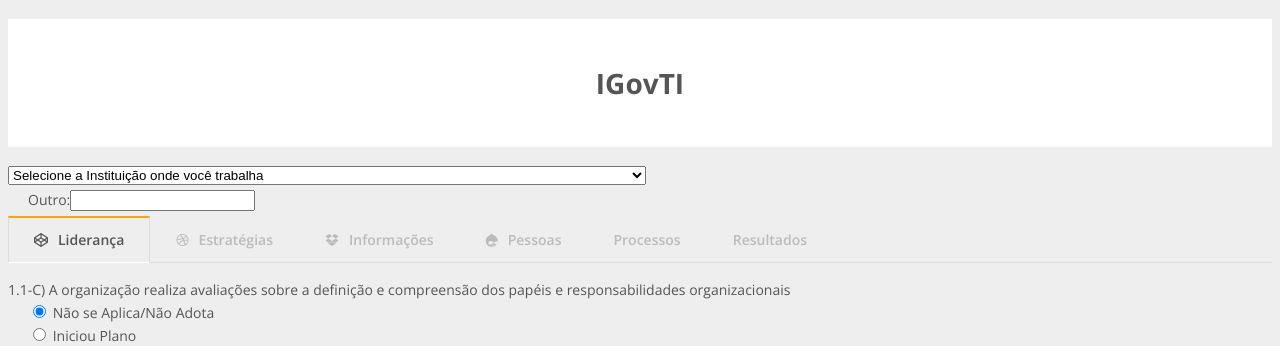
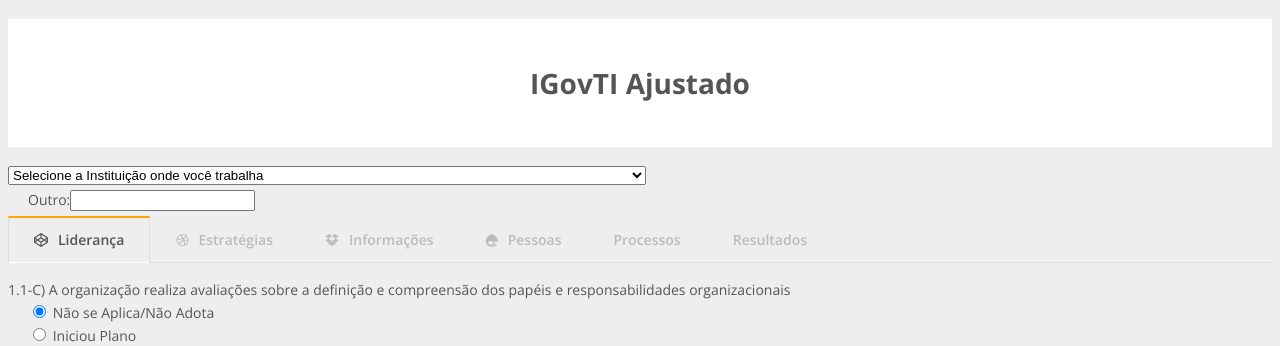
Before and after one commit to cortesf/igovti, a PHP site: page / in a window 1280 px wide. Shown: the top 346 px of the page. Run offline with PHP 8.4, Linux system fonts and the light colour scheme; data comes from the database, SQL or seed files in the repository; a stand-in replaces the project's code that opens the database connection; some libraries are stand-ins or nearby versions.

Commit message:
Update index.php

```diff
--- a/index.php
+++ b/index.php
@@ -51,7 +51,7 @@ if (!file_exists($config) && $_SERVER['REQUEST_METHOD'] === 'POST') {
 }
 ?>
 <body>
-  <h1 style="background-color: #fff; font-weight: bold;">IGovTI</h1>
+  <h1 style="background-color: #fff; font-weight: bold;">IGovTI Ajustado</h1>
   <form action="proccess.php" method="POST" id="formulario" class="form">
 
     <select id="instituicao" name="instituicao">
```
